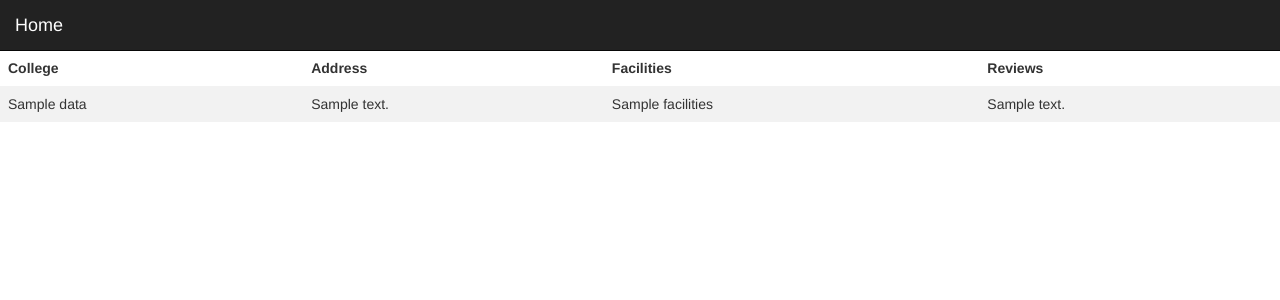
After one commit to Pranay-sopho/Scrapper, a PHP site: template views/display.php in a window 1280 px wide. The commit adds this page. Shown: the top 300 px of the page. Run offline with PHP 8.4, Linux system fonts and the light colour scheme; the template is opened without the code that fills it: most values are stand-ins (such as "Sample title", 1, 10 or a date in 2020).

Commit message:
Data display working

```diff
--- a/public/css/styles.css
+++ b/public/css/styles.css
@@ -32,3 +32,16 @@
 .hide {
     display: none;
 }
+
+table {
+    border-collapse: collapse;
+    width: 100%;
+    margin-top: 50px;
+}
+
+th, td {
+    text-align: left;
+    padding: 8px;
+}
+
+tr:nth-child(even){background-color: #f2f2f2}
--- /dev/null
+++ b/public/display.php
@@ -0,0 +1,5 @@
+<?php
+
+    require('../controllers/display.php');
+
+?>
--- /dev/null
+++ b/views/display.php
@@ -0,0 +1,18 @@
+<table style="width: 100%">
+    <tr>
+        <th>College</th>
+        <th>Address</th>
+        <th>Facilities</th>
+        <th>Reviews</th>
+    </tr>
+    <?php foreach ($data as $college): ?>
+
+        <tr>
+            <td><?= $college["name"] ?></td>
+            <td><?= $college["address"] ?></td>
+            <td><?= $college["facilities"] ?></td>
+            <td><?= $college["reviews"] ?></td>
+        </tr>
+
+    <?php endforeach ?>
+</table>
```
Also changed, not shown: controllers/display.php (added, +12 -0 lines), models/models.php (+23 -0 lines).
